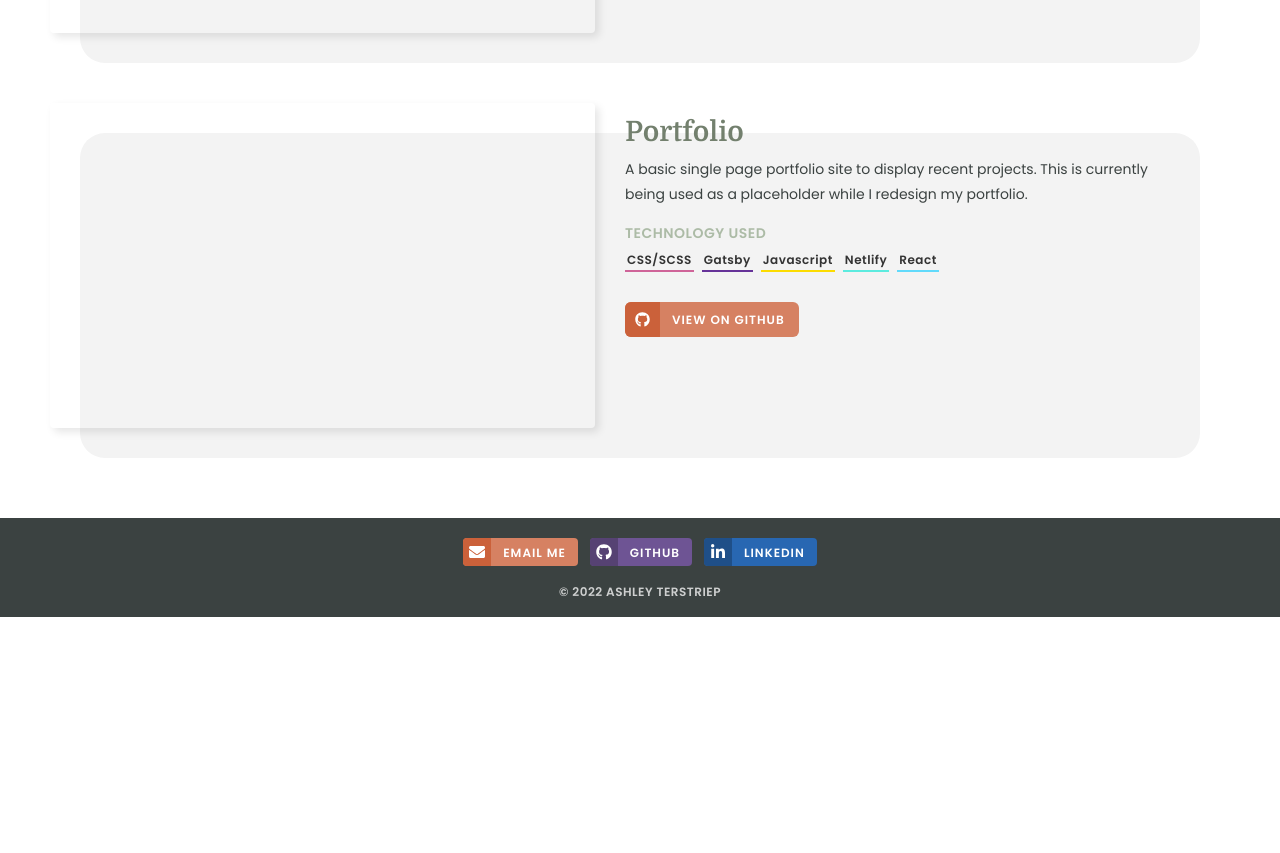
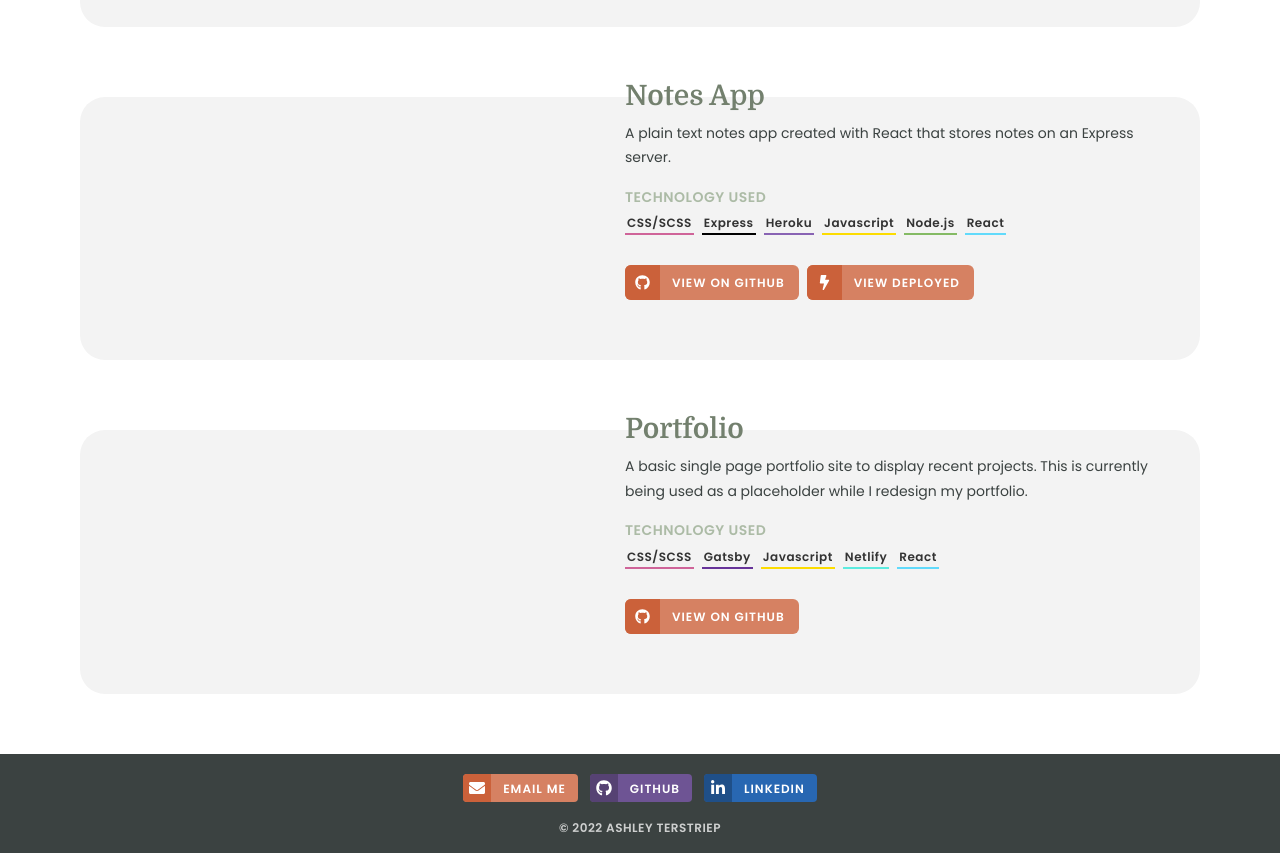
Before and after one commit to aterstriep/portfolio, a Gatsby site: page / in a window 1280 px wide. Shown: the part 765-1618 px from the top of the page. Before the commit the page ends 1382 px from the top, so only its background shows below. Built offline with nearby package versions, Linux system fonts and the light colour scheme; Gatsby itself is replaced by a stand-in of ours.

Commit message:
Added notes project

```diff
--- a/src/components/projects/Category.js
+++ b/src/components/projects/Category.js
@@ -30,6 +30,15 @@ const Category = ({name}) => {
         case "netlify":
             borderColor = "#5cebdf";
             break;
+        case "heroku":
+            borderColor = "#8863b3";
+            break;
+        case "node.js":
+            borderColor = "#84ba64";
+            break;
+        default:
+            borderColor = "black";
+            break;
     }
 
     return (
--- a/src/components/projects/ProjectsGrid.js
+++ b/src/components/projects/ProjectsGrid.js
@@ -19,6 +19,17 @@ const ProjectsGrid = () => {
                 />
 
                 <Project
+                    title="Notes App"
+                    description="A plain text notes app created with React that stores notes on an Express server."
+                    links={[
+                        { text: "View on GitHub", icon: ["fab", "github"], url: "https://github.com/aterstriep/notes-app"},
+                        { text: "View Deployed", icon: "bolt", url: "https://at-notes-app.herokuapp.com/" }
+                    ]}
+                    imageFileName="notes-screenshot.png"
+                    categoryList={["React", "CSS/SCSS", "Javascript", "Express", "Node.js", "Heroku"]}
+                />
+
+                <Project
                     title="Portfolio"
                     description="A basic single page portfolio site to display recent projects. This is currently being used as a placeholder while I redesign my portfolio."
                     links={[
--- a/src/stylesheets/components/_projects-grid.scss
+++ b/src/stylesheets/components/_projects-grid.scss
@@ -8,6 +8,7 @@
         .project-container {
             display: grid;
             grid-template-columns: 1fr 1fr;
+            align-items: flex-start;
             grid-gap: 30px;
             position: relative;
             padding: 0 30px 30px 0;
@@ -24,7 +25,7 @@
 
             .project-image {
                 position: relative;
-                height: 325px;
+                max-height: 325px;
                 display: grid;
                 grid-template-rows: auto 1fr;
                 box-shadow: 4px 4px 8px rgba(black, .1);
@@ -108,7 +109,7 @@
             grid-template-columns: 1fr;
 
             &:first-child .project-image {
-                height: 325px;
+                max-height: 325px;
             }
 
             &:before {
@@ -133,7 +134,7 @@
 
     @include breakpoint(xs) {
         .projects-grid-inner .project-container .project-image {
-            height: 200px !important;
+            max-height: 200px !important;
         }
     }
 }
```
Also changed, not shown: src/images/notes-screenshot.png (added).
